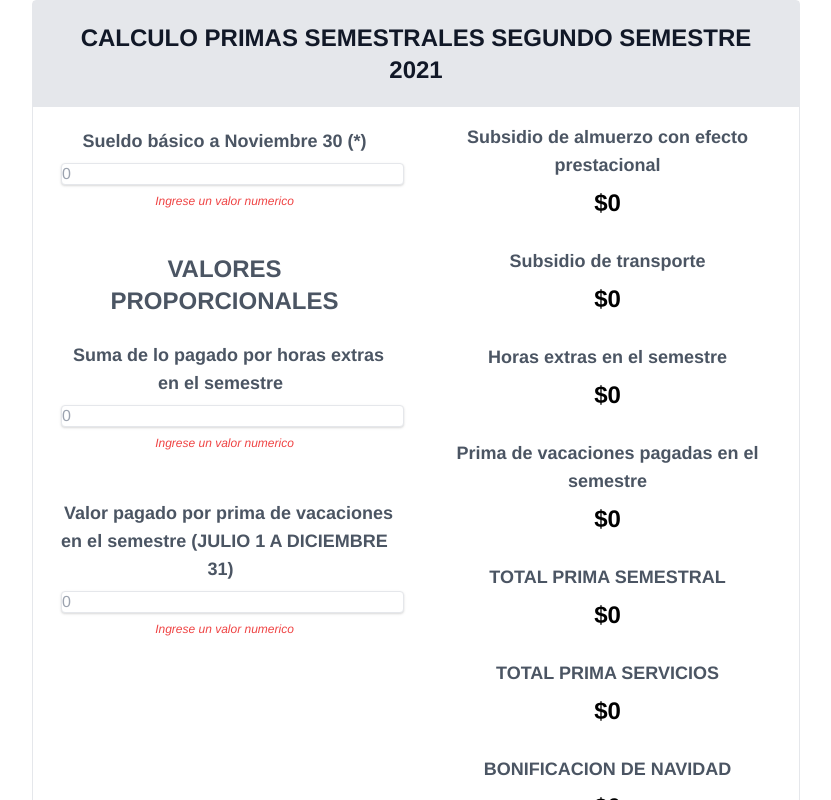
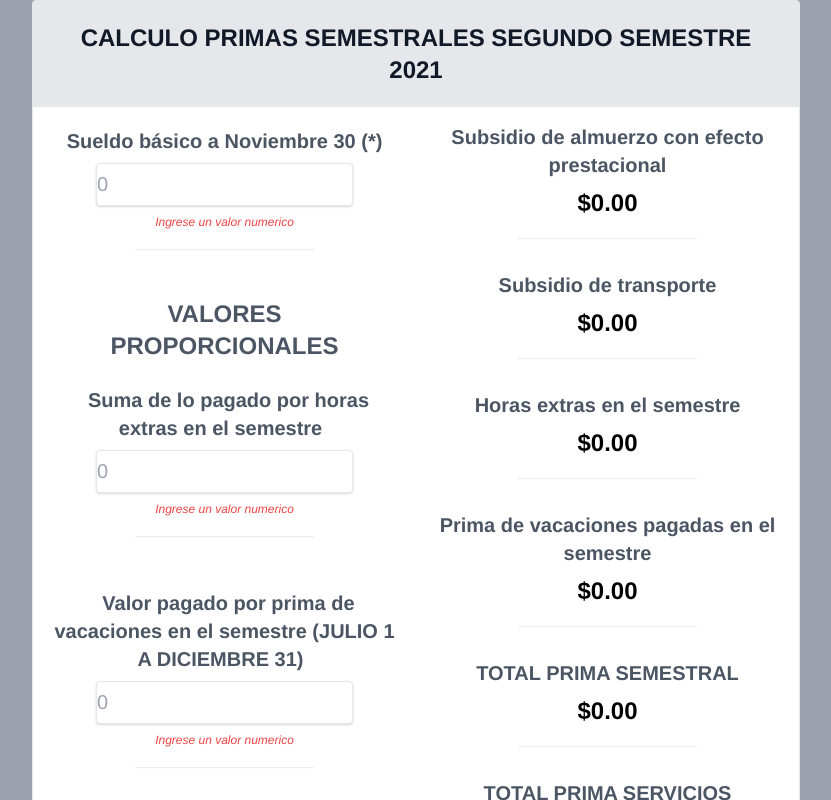
Before and after one commit to anfefuro/Calculadora, a React (Create React App) app: page / in a window 1280 px wide. Shown: the top 800 px of the page, without its empty margins (224-1055 px from the left). Built offline with nearby package versions, Linux system fonts and the light colour scheme.

Commit message:
I changed: onSubmit, useEffect, lunch, consts, titles, christmas, inputs boxes, money values.

```diff
--- a/public/index.html
+++ b/public/index.html
@@ -25,8 +25,18 @@
       Learn how to configure a non-root public URL by running `npm run build`.
     -->
     <title>Calculadora</title>
+    <link rel="preconnect" href="https://fonts.googleapis.com">
+    <link rel="preconnect" href="https://fonts.gstatic.com" crossorigin>
+    <link href="https://fonts.googleapis.com/css2?family=Open+Sans:wght@500&display=swap" rel="stylesheet">
   </head>
-  <body>
+  <style>
+    input::-webkit-outer-spin-button,
+    input::-webkit-inner-spin-button {
+      -webkit-appearance: none;
+      margin: 0;
+    }
+  </style>
+  <body class="bg-gray-400 font-sans">
     <noscript>You need to enable JavaScript to run this app.</noscript>
     <div id="root"></div>
     <!--
--- a/src/App.jsx
+++ b/src/App.jsx
@@ -1,162 +1,171 @@
 import React, { useState, useEffect } from 'react'
 import { useForm } from 'react-hook-form';
 
+//-QUITAR ON SUBMIT (done)
+//-PROBAR QUITANDO LOS VALORES RESET DE LOS USEEFFECT MAS LARGOS (done)
+//-LUNCH (done)
+//-CONSTANTES (done)
+//-CUANDO CAMBIE EL SEMESTRE QWUE TAMBIEN CAMBIE EL TITULO (done)
+//-VALIDACION PARA TERCER TITULO (done)
+//-QUE DESAPAREZCA NAVIDAD (done)
+//-NUMEROS CON PUNTOS Y COMAS (done)
+//-HACER LOS INPUTS MAS GRANDES (done)
+
 const App = () => {
 
-    const {register, watch, handleSubmit} = useForm ();
+    const options2 = { style: 'currency', currency: 'USD' };
+    const numberFormat2 = new Intl.NumberFormat('en-US', options2);
+    const date = new Date();
+    const christmas = 548696;
+
+    const {register, watch} = useForm ();
 
     const [salaryBase, setSalaryBase] = useState(0);
     const [sumPayForExtraHours, setSumPayForExtraHours] = useState(0);
     const [payForBonusRecess, setPayForBonusRecess] = useState(0);
-
-    const [lounchAllowance, setLounchAllowance] = useState(0);
+    const [lunchAllowance, setLunchAllowance] = useState(0);
     const [transAllowance, setTransAllowance] = useState(0);
     const [extraHoursForSem, setExtraHoursForSem] = useState(0);
     const [recessBonusPayForSem, setRecessBonusPayForSem] = useState(0);
-
     const [totalSemestralBonus, setTotalSemestralBonus] = useState(0);
     const [totalServicesBonus, setTotalServicesBonus] = useState(0);
     const [totalValueForBonusConcept, setTotalValueForBonusConcept] = useState(0);
-
+    const [semestralChoice, setSemestralChoice] = useState(0);
     const [christmasBonus, setChristmasBonus] = useState(0);
     const [profitSharing, setProfitSharing] = useState(0);
-
-    const [semestralChoice, setSemestralChoice] = useState (0);
 
     const salary = (event) => {
         setSalaryBase(event.target.value);
     }
-
     const extraHours = (event) => {
         setSumPayForExtraHours(event.target.value);
     }
-
     const payForBonus = (event) => {
         setPayForBonusRecess(event.target.value);
     }
 
-    const christmas = 548696;
-
-    //Second semestre: true - First semestre: false.
+    //Second semestre: [semestralChoice(true)] - First semestre: [semestralChoice(false)].
     useEffect(()=>{
         salaryBase > 0 ?
             setSemestralChoice(true) :
             setSemestralChoice(0)
 
         salaryBase > 0 ?
-            setLounchAllowance(129828) :
-            setLounchAllowance(0)
+            setLunchAllowance(129828) :
+            setLunchAllowance(0)
 
         salaryBase <= 2725578 && salaryBase > 0 ?
             setTransAllowance(106454) :
             setTransAllowance(0)
     }, [salaryBase])
-    //______________________________________________
 
     useEffect(()=>{
         sumPayForExtraHours > 0 ?
-            setExtraHoursForSem(parseInt(parseInt(sumPayForExtraHours) / 6)) :
+            setExtraHoursForSem(parseFloat(parseFloat(sumPayForExtraHours) / 6)) :
             setExtraHoursForSem(0)
     }, [sumPayForExtraHours])
 
     useEffect(() => {
         payForBonusRecess > 0 ?
-            setRecessBonusPayForSem(parseInt(parseInt(payForBonusRecess) / 6)) :
+            setRecessBonusPayForSem(parseFloat(parseFloat(payForBonusRecess) / 6)) :
             setRecessBonusPayForSem(0)
     }, [payForBonusRecess])
 
     useEffect(() => {
         totalSemestralBonus > 0 ?
-            setTotalServicesBonus(parseInt(parseInt(totalSemestralBonus)*0.583333)):
+            setTotalServicesBonus(parseFloat(parseFloat(totalSemestralBonus)*0.583333)):
             setTotalServicesBonus(0)
     },[totalSemestralBonus])
 
-    //_______________________________________________
+    useEffect(() => {
+        semestralChoice ?
+            setChristmasBonus(parseFloat((parseInt(christmas*1.35))+((parseFloat(salaryBase)-(parseFloat(christmas*2)))*0.3))) :
+            setChristmasBonus(0)
+    }, [semestralChoice, salaryBase])
 
     useEffect(() => {
-        semestralChoice === true ?
-            setChristmasBonus(parseInt((parseInt(christmas*1.35))+((parseInt(salaryBase)-(parseInt(christmas*2)))*0.3))) :
-            setChristmasBonus(0)
-    }, [semestralChoice, christmas, salaryBase])
-
-    useEffect(() => {
-        christmasBonus === 0 ?
+        !christmasBonus ?
             setProfitSharing(298106) :
             setProfitSharing(0)
     }, [christmasBonus])
-    //________________________________________________
 
     useEffect(() => {
         salaryBase > 0 ?
-            setTotalSemestralBonus(parseInt(lounchAllowance+transAllowance+extraHoursForSem+recessBonusPayForSem+(parseInt(christmasBonus)/6))+parseInt(salaryBase)+(parseInt(profitSharing))) :
+            setTotalSemestralBonus(parseFloat(lunchAllowance+transAllowance+extraHoursForSem+recessBonusPayForSem+(parseFloat(christmasBonus)/6))+parseFloat(salaryBase)+(parseFloat(profitSharing))) :
             setTotalSemestralBonus(0)
 
         salaryBase > 0 ?
-            setTotalValueForBonusConcept(parseInt(totalServicesBonus+christmasBonus)+parseInt(totalSemestralBonus)) :
+            setTotalValueForBonusConcept(parseFloat(totalServicesBonus+christmasBonus)+parseFloat(totalSemestralBonus)) :
             setTotalValueForBonusConcept(0)
 
-    }, [semestralChoice, lounchAllowance, transAllowance, extraHoursForSem, recessBonusPayForSem, christmasBonus, salaryBase, profitSharing, christmas, totalServicesBonus, totalSemestralBonus])
-    //___________________________________________________
+    }, [semestralChoice, lunchAllowance, transAllowance, extraHoursForSem, recessBonusPayForSem, christmasBonus, salaryBase, profitSharing, totalServicesBonus, totalSemestralBonus])
 
     //Verification (React Hook Form)
-
-    console.log(watch(["firstBox", "secondBox", "thirdBox"]))
-
     const firstBox = watch("firstBox");
     const secondBox = watch("secondBox");
     const thirdBox = watch("thirdBox");
 
     return (
-        <div className="container mx-auto w-3/5 border mb-5 rounded">
-            <h1 className="text-2xl p-5 text-center border text-gray-900 bg-gray-200 font-bold">CALCULO PRIMAS SEMESTRALES SEGUNDO SEMESTRE 2021</h1>
+        <div className="container mx-auto w-3/5 border mb-5 rounded bg-white">
+            <h1 className="text-2xl p-5 text-center border text-gray-900 bg-gray-200 font-bold">CALCULO PRIMAS SEMESTRALES {date.getMonth() < 6 ? "PRIMER SEMESTRE" : "SEGUNDO SEMESTRE"} {date.getFullYear()}</h1>
             <div className="flex flex-wrap">
-                <form onSubmit={handleSubmit ((data) => console.log(data))} className="w-full sm:w-1/2 text-center p-5">
-                    <label className="text-lg font-bold pt-5 m-2 text-center text-gray-600" htmlFor="firstBox">Sueldo básico a Noviembre 30 (*)</label>
+                <div className="w-full sm:w-1/2 text-center p-5">
+                    <label className="text-xl font-bold pt-5 m-2 text-center text-gray-600" htmlFor="firstBox">Sueldo básico a Noviembre 30 (*)</label>
                     <br></br>
-                    <input {...register("firstBox")} onKeyUp={salary} className="border shadow m-2 w-full rounded leading-tight focus:outline-none focus:shadow-outline" type="number" placeholder="0" name="firstBox"/>
-                    <p className="text-red-500 text-xs italic">{firstBox == false ? "Ingrese un valor numerico" : ""}</p>
+                    <input {...register("firstBox")} onKeyUp={salary} className="py-2 text-xl border shadow m-2 w-9/12 rounded leading-tight focus:outline-none focus:border-gray-500 focus:ring-1 focus:ring-gray-500" type="number" placeholder="0" name="firstBox"/>
+                    <p className="text-red-500 text-xs italic">{!firstBox ? "Ingrese un valor numerico" : ""}</p>
+                    <h1 className="text-gray-200 text-center">____________________</h1>
                     <br></br>
 
                     <h1 className="font-bold text-2xl pt-5 text-gray-600">VALORES PROPORCIONALES</h1>
                     <br></br>
 
-                    <label className="text-lg font-bold pt-5 m-2 text-center text-gray-600" htmlFor="secondBox">Suma de lo pagado por horas extras en el semestre</label>
+                    <label className="text-xl font-bold pt-5 m-2 text-center text-gray-600" htmlFor="secondBox">Suma de lo pagado por horas extras en el semestre</label>
                     <br></br>
-                    <input {...register("secondBox")} onKeyUp={extraHours} className="shadow border m-2 w-full rounded leading-tight focus:outline-none focus:shadow-outline" type="number" placeholder="0"/>
-                    <p className="text-red-500 text-xs italic">{secondBox == false ? "Ingrese un valor numerico" : ""}</p>
+                    <input {...register("secondBox")} onKeyUp={extraHours} className="text-xl py-2 shadow border m-2 w-9/12 rounded leading-tight focus:outline-none focus:border-gray-500 focus:ring-1 focus:ring-gray-500" type="number" placeholder="0"/>
+                    <p className="text-red-500 text-xs italic">{!secondBox ? "Ingrese un valor numerico" : ""}</p>
+                    <h1 className="text-gray-200 text-center">____________________</h1>
                     <br></br>
                     <br></br>
 
-                    <label className="text-lg font-bold pt-5 m-2 text-center text-gray-600" htmlFor="thirdBox">Valor pagado por prima de vacaciones en el semestre
-                    (JULIO 1 A DICIEMBRE 31)</label>
+                    <label className="text-xl font-bold pt-5 m-2 text-center text-gray-600" htmlFor="thirdBox">Valor pagado por prima de vacaciones en el semestre {date.getMonth() < 6 ? "(ENERO 1 A JUNIO 30)" : "(JULIO 1 A DICIEMBRE 31)"} </label>
                     <br></br>
-                    <input {...register("thirdBox")} onKeyUp={payForBonus} className="shadow border m-2 w-full rounded leading-tight focus:outline-none focus:shadow-outline" type="number" placeholder="0"/>
-                    <p className="text-red-500 text-xs italic">{thirdBox == false ? "Ingrese un valor numerico" : ""}</p>
-                </form>
+                    <input {...register("thirdBox")} onKeyUp={payForBonus} className="text-xl py-2 shadow border m-2 w-9/12 rounded leading-tight focus:outline-none focus:border-gray-500 focus:ring-1 focus:ring-gray-500" type="number" placeholder="0"/>
+                    <p className="text-red-500 text-xs italic">{!thirdBox ? "Ingrese un valor numerico" : ""}</p>
+                    <h1 className="text-gray-200 text-center">____________________</h1>
+                </div>
                 <div className="w-full sm:w-1/2 pb-5 px-3">
-                    <h1 className="text-lg font-bold pt-2 m-2 text-center text-gray-600">Subsidio de almuerzo con efecto prestacional</h1>
-                    <h1 className="text-2xl font-bold text-center">${lounchAllowance}</h1>
+                    <h1 className="text-xl font-bold pt-2 m-2 text-center text-gray-600">Subsidio de almuerzo con efecto prestacional</h1>
+                    <h1 className="text-2xl font-bold text-center">{numberFormat2.format(lunchAllowance)}</h1>
+                    <h1 className="text-gray-200 text-center">____________________</h1>
 
-                    <h1 className="text-lg font-bold pt-5 m-2 text-center text-gray-600">Subsidio de transporte</h1>
-                    <h1 className="text-2xl font-bold text-center">${transAllowance}</h1>
+                    <h1 className="text-xl font-bold pt-5 m-2 text-center text-gray-600">Subsidio de transporte</h1>
+                    <h1 className="text-2xl font-bold text-center">{numberFormat2.format(transAllowance)}</h1>
+                    <h1 className="text-gray-200 text-center">____________________</h1>
 
-                    <h1 className="text-lg font-bold pt-5 m-2 text-center text-gray-600">Horas extras en el semestre</h1>
-                    <h1 className="text-2xl font-bold text-center">${extraHoursForSem}</h1>
+                    <h1 className="text-xl font-bold pt-5 m-2 text-center text-gray-600">Horas extras en el semestre</h1>
+                    <h1 className="text-2xl font-bold text-center">{numberFormat2.format(extraHoursForSem)}</h1>
+                    <h1 className="text-gray-200 text-center">____________________</h1>
 
-                    <h1 className="text-lg font-bold pt-5 m-2 text-center text-gray-600">Prima de vacaciones pagadas en el semestre</h1>
-                    <h1 className="text-2xl font-bold text-center">${recessBonusPayForSem}</h1>
+                    <h1 className="text-xl font-bold pt-5 m-2 text-center text-gray-600">Prima de vacaciones pagadas en el semestre</h1>
+                    <h1 className="text-2xl font-bold text-center">{numberFormat2.format(recessBonusPayForSem)}</h1>
+                    <h1 className="text-gray-200 text-center">____________________</h1>
 
-                    <h1 className="text-lg font-bold pt-5 m-2 text-center text-gray-600">TOTAL PRIMA SEMESTRAL</h1>
-                    <h1 className="text-2xl font-bold text-center">${totalSemestralBonus}</h1>
+                    <h1 className="text-xl font-bold pt-5 m-2 text-center text-gray-600">TOTAL PRIMA SEMESTRAL</h1>
+                    <h1 className="text-2xl font-bold text-center">{numberFormat2.format(totalSemestralBonus)}</h1>
+                    <h1 className="text-gray-200 text-center">____________________</h1>
 
-                    <h1 className="text-lg font-bold pt-5 m-2 text-center text-gray-600">TOTAL PRIMA SERVICIOS</h1>
-                    <h1 className="text-2xl font-bold text-center">${totalServicesBonus}</h1>
+                    <h1 className="text-xl font-bold pt-5 m-2 text-center text-gray-600">TOTAL PRIMA SERVICIOS</h1>
+                    <h1 className="text-2xl font-bold text-center">{numberFormat2.format(totalServicesBonus)}</h1>
+                    <h1 className="text-gray-200 text-center">____________________</h1>
 
-                    <h1 className="text-lg font-bold pt-5 m-2 text-center text-gray-600">BONIFICACION DE NAVIDAD</h1>
-                    <h1 className="text-2xl font-bold text-center">${christmasBonus}</h1>
+                    <h1 className="text-xl font-bold pt-5 m-2 text-center text-gray-600">{date.getMonth() > 6 ? "BONIFICACION DE NAVIDAD" : false}</h1>
+                    <h1 className="text-2xl font-bold text-center">{date.getMonth() > 6 ? numberFormat2.format(christmasBonus) : false}</h1>
+                    <h1 className="text-gray-200 text-center">____________________</h1>
 
-                    <h1 className="text-lg font-bold pt-5 m-2 text-center text-gray-600">VALOR TOTAL POR CONCEPTO DE PRIMAS</h1>
-                    <h1 className="text-2xl font-bold text-center">${totalValueForBonusConcept}</h1>
+                    <h1 className="text-xl font-bold pt-5 m-2 text-center text-gray-600">VALOR TOTAL POR CONCEPTO DE PRIMAS</h1>
+                    <h1 className="text-2xl font-bold text-center">{numberFormat2.format(totalValueForBonusConcept)}</h1>
+                    <h1 className="text-gray-200 text-center">____________________</h1>
                 </div>
             </div>
         </div>
--- a/tailwind.config.js
+++ b/tailwind.config.js
@@ -2,10 +2,11 @@ module.exports = {
   purge: ['./src/**/*.{js,jsx,ts,tsx}', './public/index.html'],
   darkMode: false, // or 'media' or 'class'
   theme: {
-    fontFamily: {
-    'sans': ['Helvetica', 'Arial', 'sans-serif'],
-  },
-    extend: {},
+    extend: {
+      fontFamily{
+        sans: "sans, serif",
+      }
+    },
   },
   variants: {
     extend: {},
```
